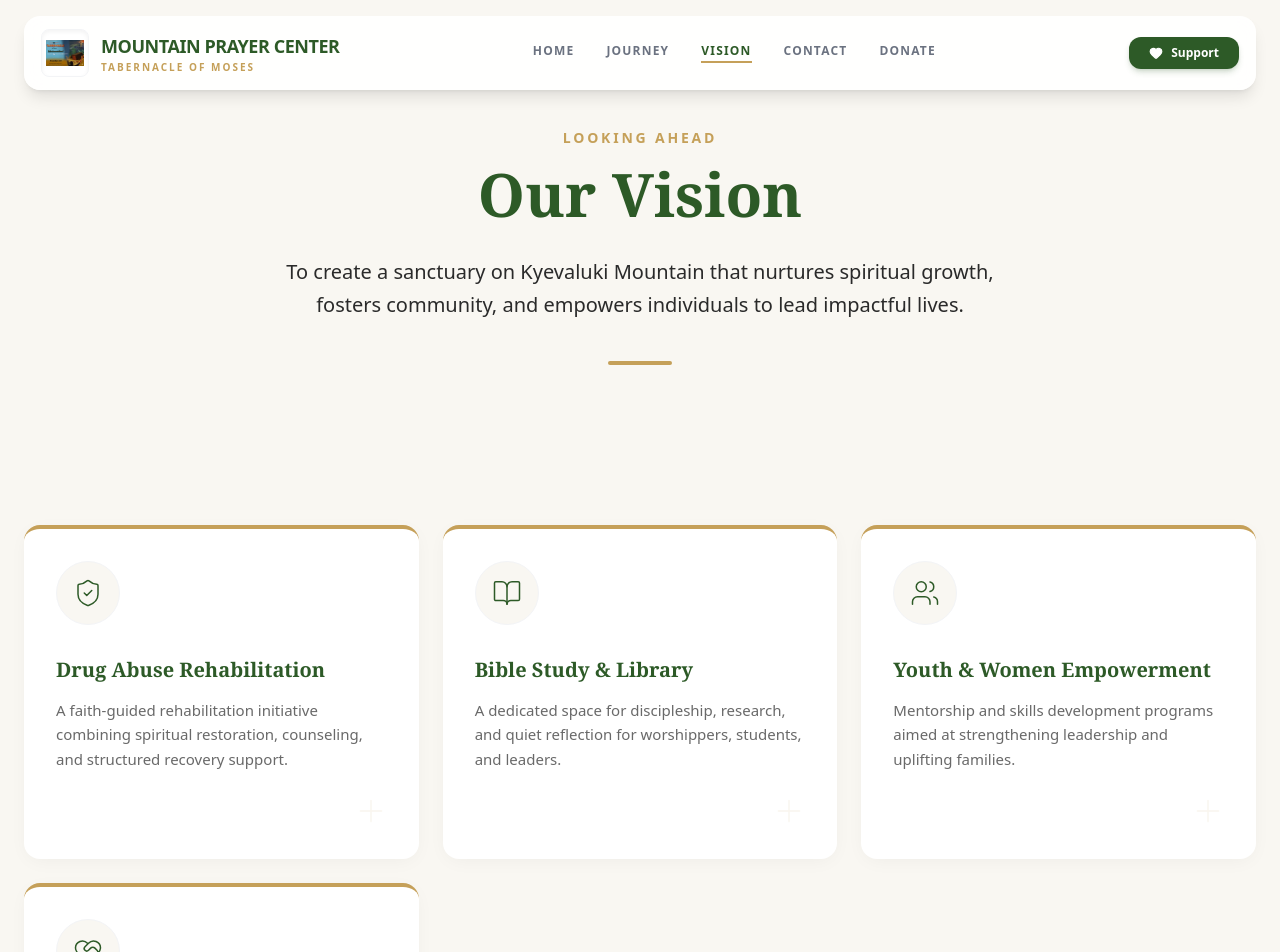
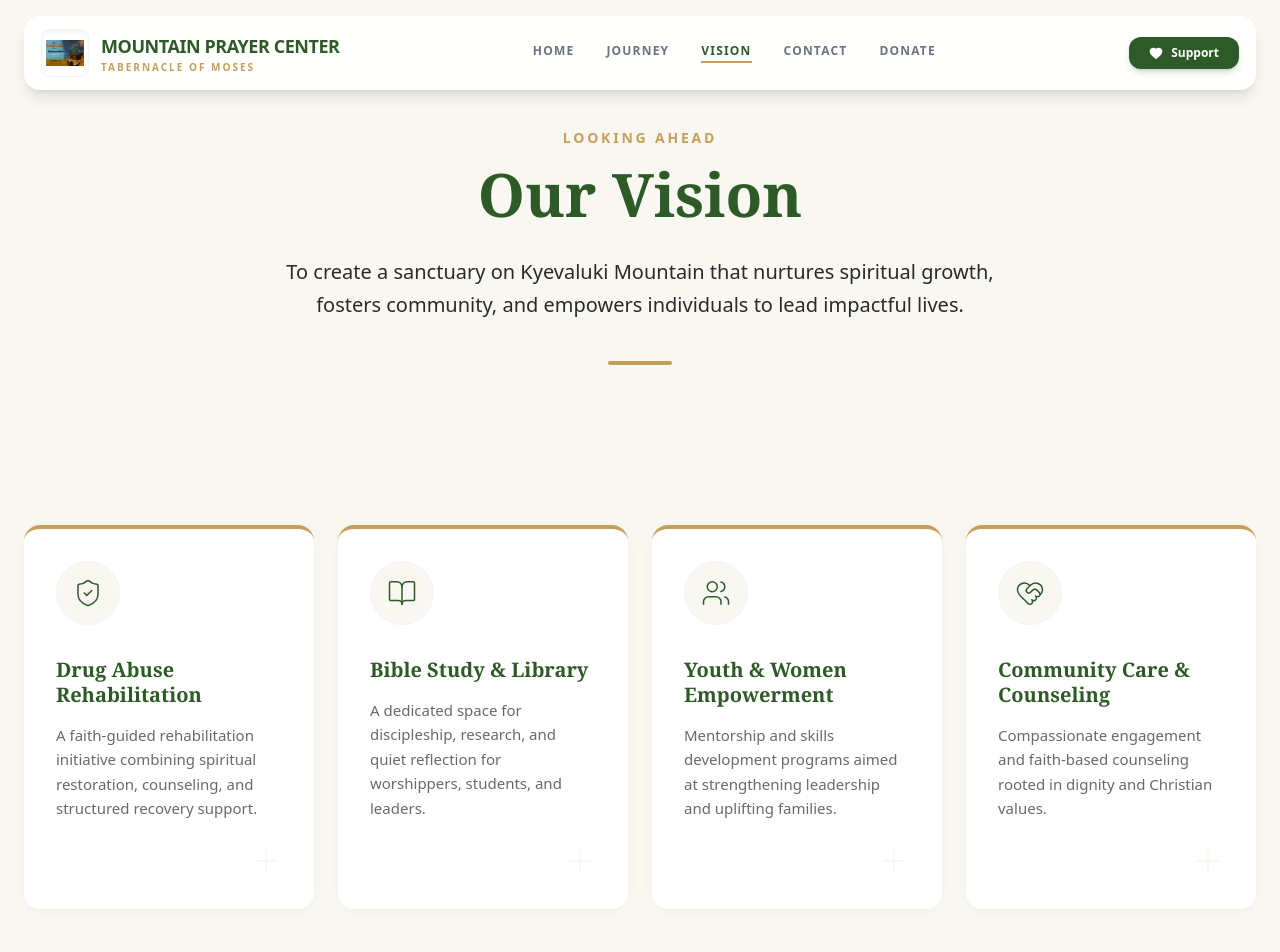
Before and after one commit to rodneyswaji-hue/prayer_center, a React (Vite) app: page /vision in a window 1280 px wide. Shown: the top 952 px of the page. Built offline with nearby package versions, Linux system fonts and the light colour scheme.

Commit message:
final commit

```diff
--- a/src/components/vision/VisionGrid.jsx
+++ b/src/components/vision/VisionGrid.jsx
@@ -28,7 +28,7 @@ export default function VisionGrid() {
   return (
     <section className="bg-stone-beige py-24">
       <div className="
-          flex md:grid md:grid-cols-3
+          flex md:grid md:grid-cols-3 lg:grid-cols-4
           gap-6
           overflow-x-auto md:overflow-visible
           snap-x snap-mandatory
```
